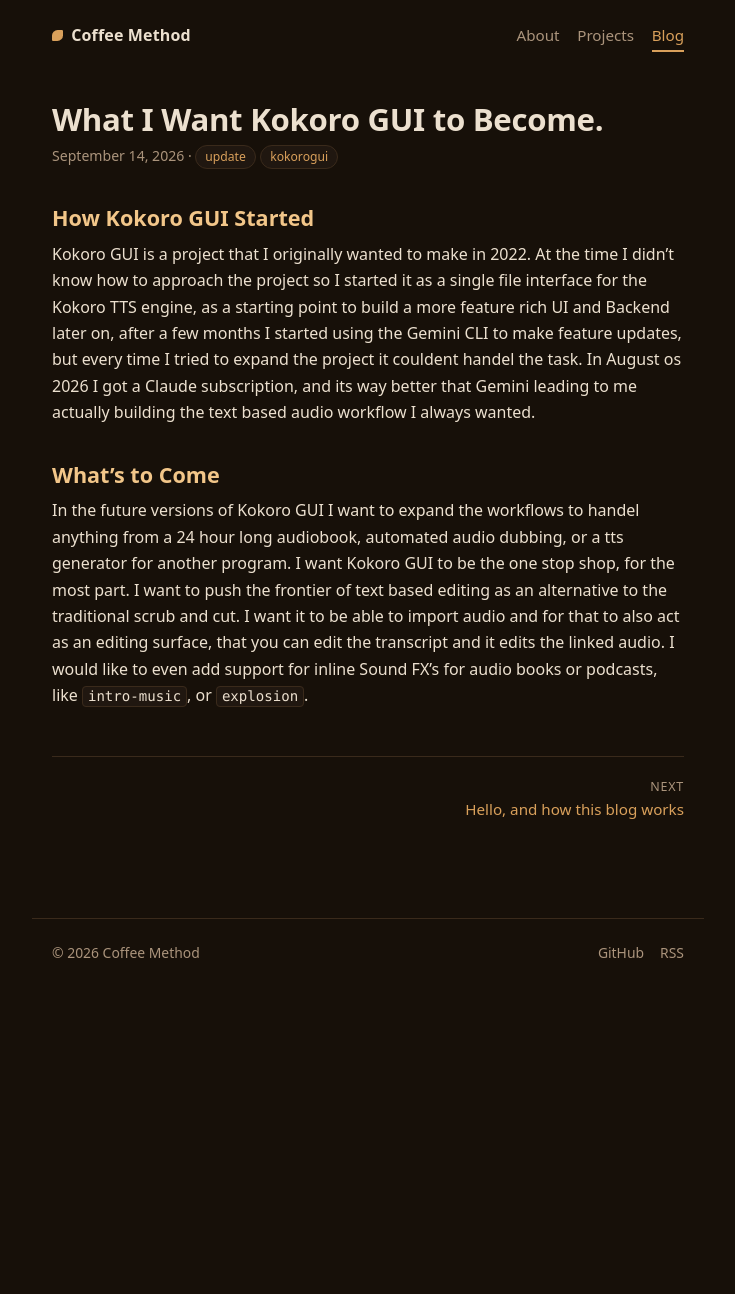
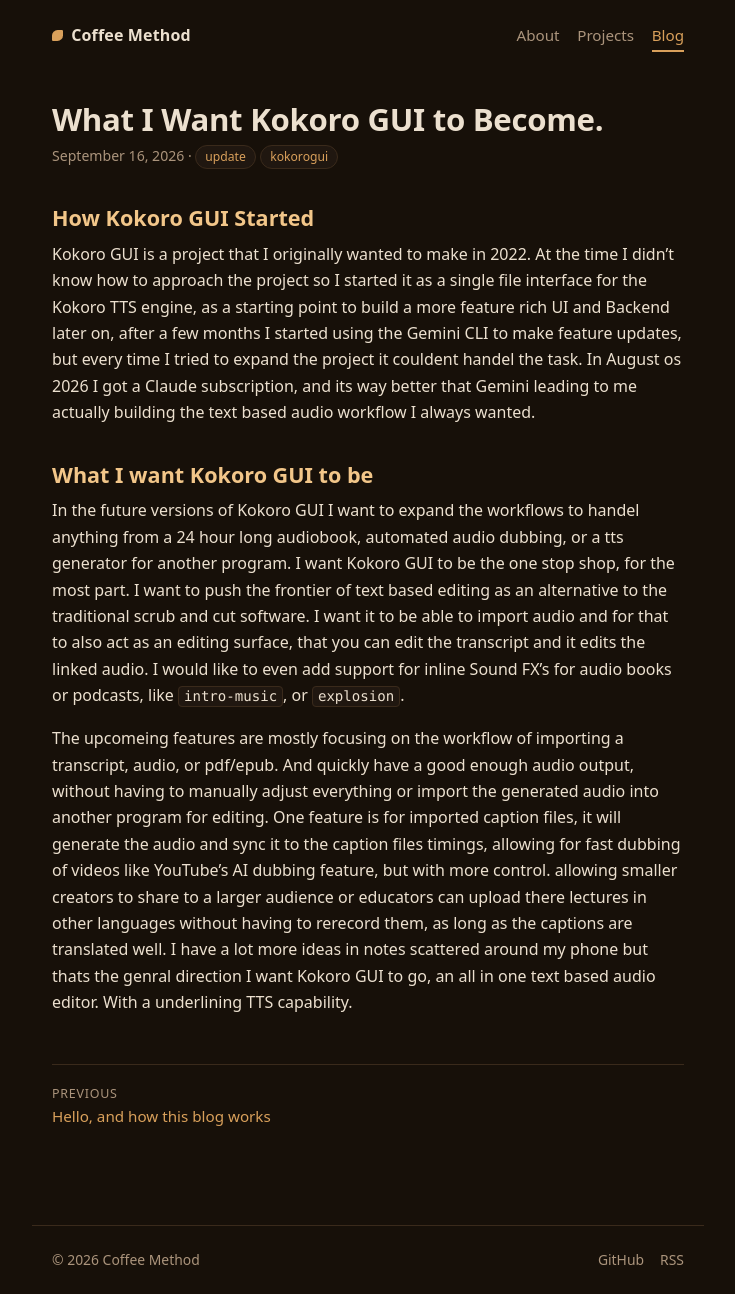
Before and after one commit to CoffeeMethod/CoffeeMethod.github.io, a Jekyll site: the page built from _posts/2026-09-07-second-example.md, in a window 1280 px wide. Shown: the whole page, without its empty margins (272-1007 px from the left). Built offline with Jekyll 4.4.1, drawn with Linux system fonts in a browser that asks for light colours; before the commit the page ends 987 px from its top, so only the background shows below that.

Commit message:
Revise Kokoro GUI vision and update release date
Updated the release date and modified the section headings and content to clarify the vision for Kokoro GUI. Added details about upcoming features and their intended use cases.

```diff
--- a/_posts/2026-09-07-second-example.md
+++ b/_posts/2026-09-07-second-example.md
@@ -1,6 +1,6 @@
 ---
 title: "What I Want Kokoro GUI to Become."
-date: 2026-09-14
+date: 2026-09-16
 tags: [update, kokorogui]
 description: "An overview on my vision of Kokoro GUI"
 ---
@@ -16,15 +16,27 @@ handel the task. In August os 2026 I got a Claude subscription, and its way bett
 that Gemini leading to me actually building the text based audio workflow I always
 wanted.
 
-## What's to Come
+## What I want Kokoro GUI to be
 
 In the future versions of Kokoro GUI I want to expand the workflows to handel
 anything from a 24 hour long audiobook, automated audio dubbing, or a tts generator
 for another program. I want Kokoro GUI to be the one stop shop, for the most part.
 I want to push the frontier of text based editing as an alternative to the traditional
-scrub and cut. I want it to be able to import audio and for that to also act as an
-editing surface, that you can edit the transcript and it edits the linked audio.
+scrub and cut software. I want it to be able to import audio and for that to also act
+as an editing surface, that you can edit the transcript and it edits the linked audio.
 I would like to even add support for inline Sound FX's for audio books or podcasts,
 like `intro-music`, or `explosion`.
 
 <!--more-->
+
+The upcomeing features are mostly focusing on the workflow of importing a transcript,
+audio, or pdf/epub. And quickly have a good enough audio output, without having to
+manually adjust everything or import the generated audio into another program for
+editing. One feature is for imported caption files, it will generate the audio and
+sync it to the caption files timings, allowing for fast dubbing of videos like
+YouTube's AI dubbing feature, but with more control. allowing smaller creators to
+share to a larger audience or educators can upload there lectures in other languages
+without having to rerecord them, as long as the captions are translated well.
+I have a lot more ideas in notes scattered around my phone but thats the genral direction
+I want Kokoro GUI to go, an all in one text based audio editor. With a underlining TTS
+capability.
```
